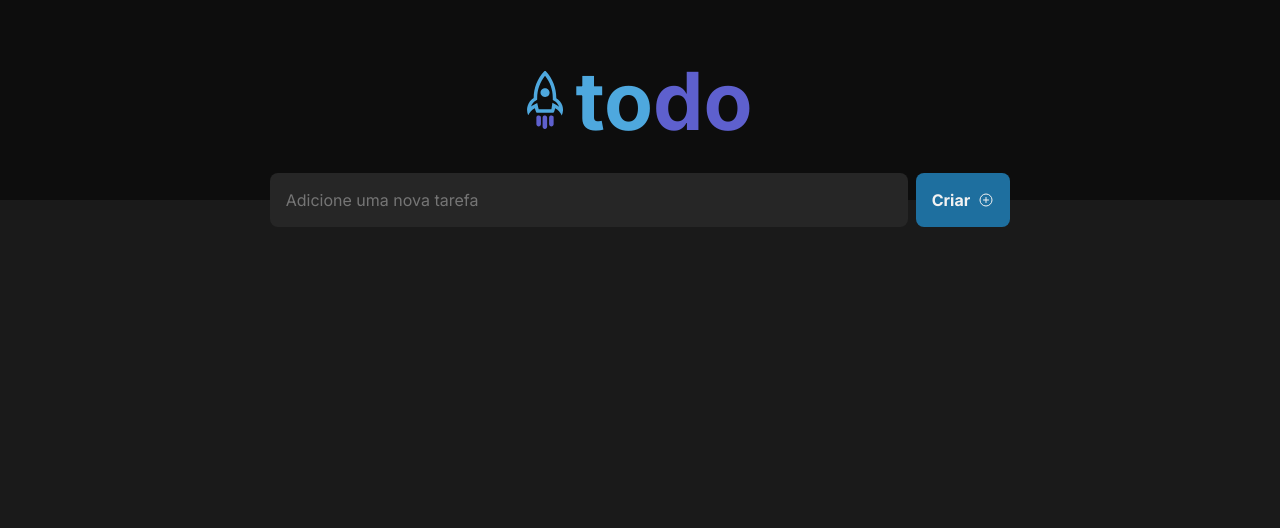
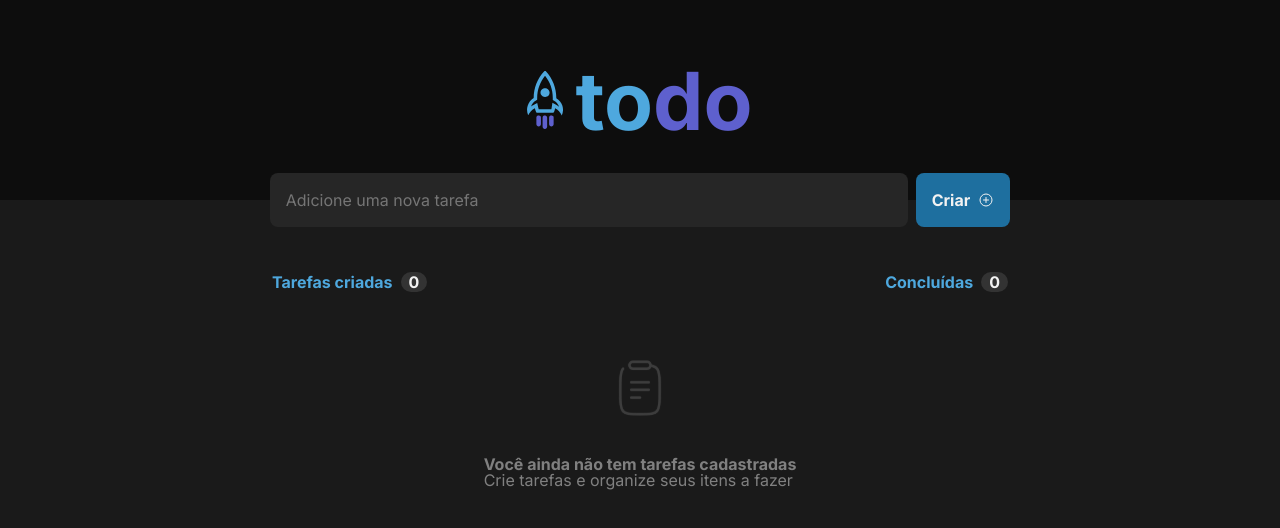
Before and after one commit to WagaoFC/igniteReactJSDesafio01, a React (Vite) app: page / in a window 1280 px wide. Shown: the top 528 px of the page. Built offline with nearby package versions, Linux system fonts and the light colour scheme.

Commit message:
criando component Tasks

```diff
--- a/src/App.tsx
+++ b/src/App.tsx
@@ -1,5 +1,6 @@
 import { Header } from './components/Header'
 import { InputTask } from './components/InputTask'
+import { Tasks } from './components/Tasks'
 import styles from './App.module.css'
 import './global.css'
 
@@ -9,6 +10,7 @@ export function App() {
         <div className={styles.wrapper}>
             <Header />
             <InputTask />
+            <Tasks />
         </div>
     )
 }
--- /dev/null
+++ b/src/components/Tasks.module.css
@@ -0,0 +1,50 @@
+.container {
+    width: 46rem;
+    display: flex;
+    justify-content: space-between;
+    position: absolute;
+    margin-top: 22.81rem;
+    color: var(--blue);
+    font-weight: 700;
+    line-height: 1rem;
+}
+
+.container .counter {
+    display: flex;
+    gap: 8px;
+    align-items: center;
+}
+
+.container .counter span {
+    padding: 2px 8px;
+    border-radius: 999px;
+    color: var(--gray-100);
+    background: var(--gray-400);
+}
+
+.container img {
+    display: flex;
+    justify-content: center;
+    align-items: center;
+    position: absolute;
+    margin: 5.5rem 21.25rem;
+}
+
+.container .text {
+    width: 43rem;
+    display: flex;
+    justify-content: center;
+    align-items: center;
+    position: absolute;
+    margin: 11.5rem 1.5rem;
+}
+
+.container .text p:first-child {
+    font-weight: 700;
+    color: var(--gray-300)
+}
+
+.container .text p {
+    font-weight: 400;
+    color: var(--gray-300)
+}
--- /dev/null
+++ b/src/components/Tasks.tsx
@@ -0,0 +1,27 @@
+import styles from './Tasks.module.css'
+import clipboard from '../assets/clipboard.svg'
+
+export function Tasks() {
+    return (
+        <div className={styles.container}>
+            <div className={styles.counter}>
+                <p>Tarefas criadas</p>
+                <span>0</span>
+            </div>
+            <div className={styles.counter}>
+                <p>Concluídas</p>
+                <span>0</span>
+            </div>
+            <img src={clipboard} alt="Ícone clipboard" />
+            <div className={styles.text}>
+                <p>
+                    Você ainda não tem tarefas cadastradas
+                    <br />
+                    <p>
+                        Crie tarefas e organize seus itens a fazer
+                    </p>
+                </p>
+            </div>
+        </div >
+    )
+}
```
Also changed, not shown: src/assets/clipboard.svg (added).
